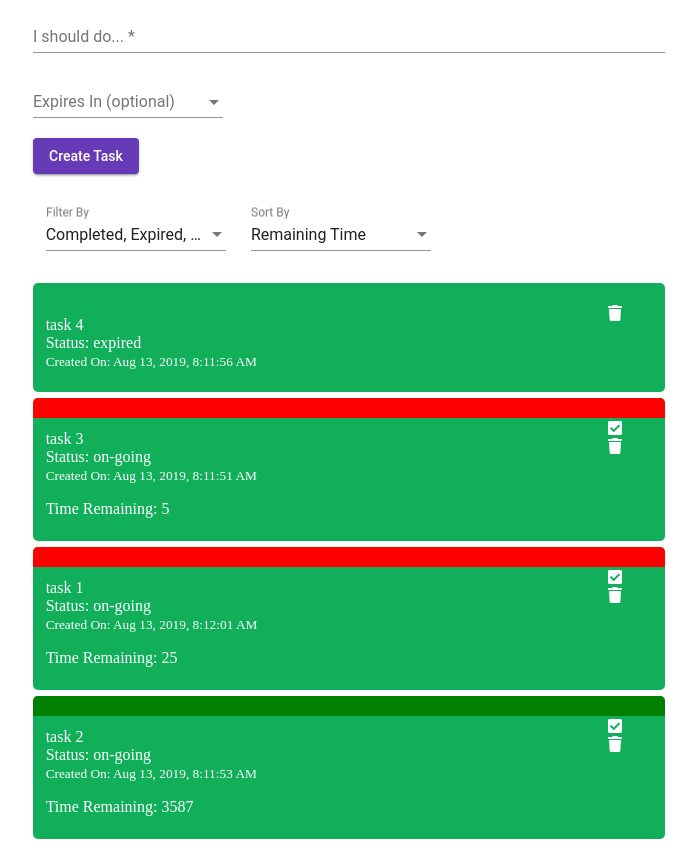
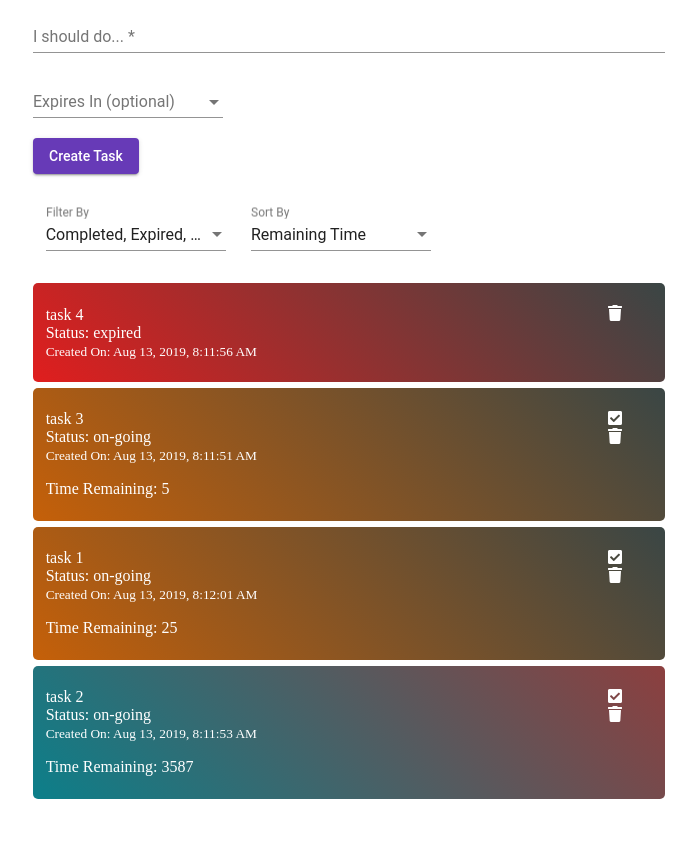
Before and after one commit to ShadabFaiz/ToDo, an Angular app: page / in a window 1280 px wide. Shown: the whole page, without its empty margins (291-987 px from the left). After the commit the page ends 824 px from the top, so only its background shows below. Built offline with nearby package versions, Linux system fonts and the light colour scheme.

Commit message:
:lipstick: Updated UI

```diff
--- a/src/app/app.component.ts
+++ b/src/app/app.component.ts
@@ -31,9 +31,6 @@ export class AppComponent {
   }
 
 
-
-
-
   private getTaskList() {
     this._taskService.streamTasks().subscribe(newTask => {
       console.log(newTask);
--- a/src/app/shared/task-container/task-container.component.scss
+++ b/src/app/shared/task-container/task-container.component.scss
@@ -4,19 +4,8 @@
     margin: 2% auto;
 }
 
-app-task {
-    display: block;
-    margin: 1% auto;
-    background: #12af5b;
-    border-radius: 5px;
-    padding: 1% 2%;
-    color: white;
-    position: relative;
-    overflow: hidden;
-}
-
 .searchForm {
-    justify-content: start;
+    justify-content: flex-start;
     display: flex;
     flex-wrap: wrap;
 }
--- a/src/app/shared/task/task.component.html
+++ b/src/app/shared/task/task.component.html
@@ -1,4 +1,4 @@
-<div class="taskStatusIndicator" [ngClass]="{'red': remainingTime < 60,'orange': remainingTime < 120, 'green': remainingTime > 120  }"></div>
+<div class="wrapper" [ngClass]="{'expired': task.status === 'expired' ,'orange': remainingTime < 120, 'on-going': remainingTime > 120 || task.status === 'on-going', 'completed': task.status === 'completed'  }">
 <p>
     {{task.task}}
     <br>
@@ -13,9 +13,9 @@
     <i class="fas fa-trash" (click)="deleteTask()"></i>
  </span>
 
+<p *ngIf="remainingTime > 0 && task.status === 'on-going'">
+    Time Remaining: {{remainingTime}}
+</p>
 
 
-
-<p *ngIf="remainingTime > 0">
-    Time Remaining: {{remainingTime}}
-</p>
+</div>
--- a/src/app/shared/task/task.component.scss
+++ b/src/app/shared/task/task.component.scss
@@ -3,38 +3,64 @@
     height: 10px;
 };
 
-.green::before {
-    content: "";
-    position: absolute;
-    top: 0px;
-    left: 0px;
-    width: 100%;
-    right: 0px;
-    height: 20px;
-    background: green;
+.wrapper {
+    display: block;
+    margin: 1% auto;
+    border-radius: 5px;
+    padding: 1% 2%;
+    color: white;
+    position: relative;
+    overflow: hidden;
+    transition: all 1s;
 }
 
-.orange::before {
-    content: "";
-    position: absolute;
-    top: 0px;
-    left: 0px;
-    width: 100%;
-    right: 0px;
-    height: 20px;
-    background: orange;
+.expired {
+    background: linear-gradient(45deg, #e01e1e, #3a4645);
 }
 
-.red::before {
-    content: "";
-    position: absolute;
-    top: 0px;
-    left: 0px;
-    width: 100%;
-    right: 0px;
-    height: 20px;
-    background: red;
+.on-going {
+    background: linear-gradient(45deg, #0c7f8a, #8c3f3f);
 }
+
+.completed {
+    background: linear-gradient(45deg, #12AF5A, #3a4645);
+}
+
+.orange {
+    background: linear-gradient(45deg, #c56009, #3a4645);
+}
+// .green::before {
+//     content: "";
+//     position: absolute;
+//     top: 0px;
+//     left: 0px;
+//     width: 100%;
+//     right: 0px;
+//     height: 20px;
+//     background: green;
+// }
+
+// .orange::before {
+//     content: "";
+//     position: absolute;
+//     top: 0px;
+//     left: 0px;
+//     width: 100%;
+//     right: 0px;
+//     height: 20px;
+//     background: orange;
+// }
+
+// .red::before {
+//     content: "";
+//     position: absolute;
+//     top: 0px;
+//     left: 0px;
+//     width: 100%;
+//     right: 0px;
+//     height: 20px;
+//     background: red;
+// }
 
 .iconWrapper {
     padding: 1%;
@@ -54,24 +80,6 @@
 
 }
 
-// .iconWrapper > .text {
-//     background: white;
-//     color: #12af5b;
-//     padding: 20%;
-//     border-radius: 5px;
-//     font-size: 8px;
-
-//     // visibility: hidden;
-//     transition-duration: 500ms;
-//     transition-property: all;
-//     // opacity: 0;
-// }
-
-// .icon:hover .text{
-//     // visibility:  visible;
-//     opacity: 1;
-// }
-
 .iconWrapper >  i:hover {
     transform: scale(1.3);
 }
--- a/src/app/shared/task/task.component.ts
+++ b/src/app/shared/task/task.component.ts
@@ -18,8 +18,7 @@ export class TaskComponent implements OnInit {
   remainingTime: number;  // Denote how much time is left before task is expired.
   interval;
 
-  constructor() {
-  }
+  constructor() {   }
 
   ngOnInit() {
     this.setExpireTime(this.task);
@@ -36,6 +35,7 @@ export class TaskComponent implements OnInit {
 
   markAsCompleted() {
     this.task = {...this.task, status: 'completed'};
+    this.remainingTime = null;
     this.complete.emit(this.task);
   }
 
@@ -67,7 +67,7 @@ export class TaskComponent implements OnInit {
     if(this.remainingTime <= 0) return;
     let taskExpiresOn = TaskSortUtil.getTaskExpirationTime(task);
     this.remainingTime = taskExpiresOn ?
-     +((taskExpiresOn.getTime() - Date.now())/1000).toFixed(0): null;
+     +((taskExpiresOn.getTime() - Date.now())/1000).toFixed(0): 0;
   }
 
 }
```
Also changed, not shown: src/models/IToDo.ts (+3 -4 lines).
